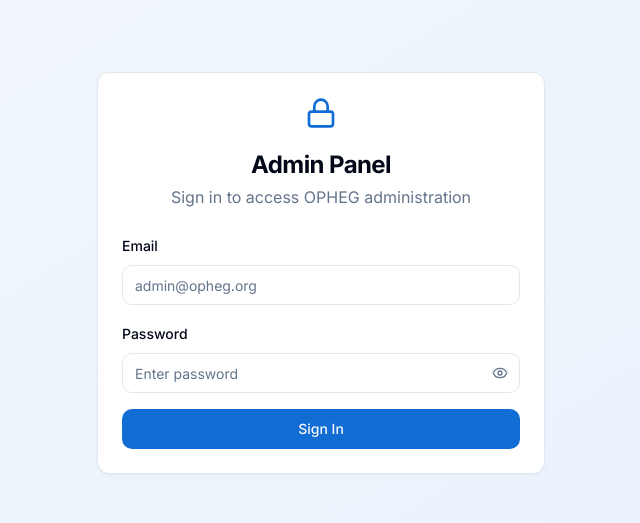
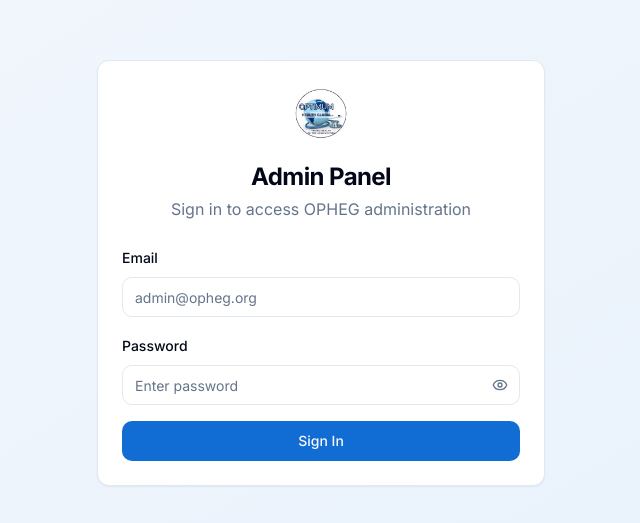
Before and after one commit to Neba-Emmanuel/opheg-frontend, a React (Vite) app: page /admin/login in a window 1280 px wide. Shown: the part 127-650 px from the top of the page, without its empty margins (319-959 px from the left). Built offline with nearby package versions, Linux system fonts and the light colour scheme.

Commit message:
opheg logo

```diff
--- a/src/pages/admin/AdminLogin.tsx
+++ b/src/pages/admin/AdminLogin.tsx
@@ -8,6 +8,7 @@ import { toast } from "@/hooks/use-toast";
 import { Eye, EyeOff, Lock } from "lucide-react";
 import { useApiMutation } from "@/hooks/useApi";
 import SEO from "@/components/SEO";
+import logo from "/logo.png";
 
 const AdminLogin = () => {
   const [email, setEmail] = useState("");
@@ -62,7 +63,12 @@ const AdminLogin = () => {
         <Card className="w-full max-w-md">
           <CardHeader className="space-y-1 text-center">
             <div className="flex items-center justify-center mb-4">
-              <Lock className="h-8 w-8 text-primary" />
+              {/* <Lock className="h-8 w-8 text-primary" /> */}
+              <img
+                src={logo}
+                alt="OPHEG Logo"
+                className="h-14 w-14 object-contain"
+              />
             </div>
             <CardTitle className="text-2xl font-bold">Admin Panel</CardTitle>
             <p className="text-muted-foreground">
```
